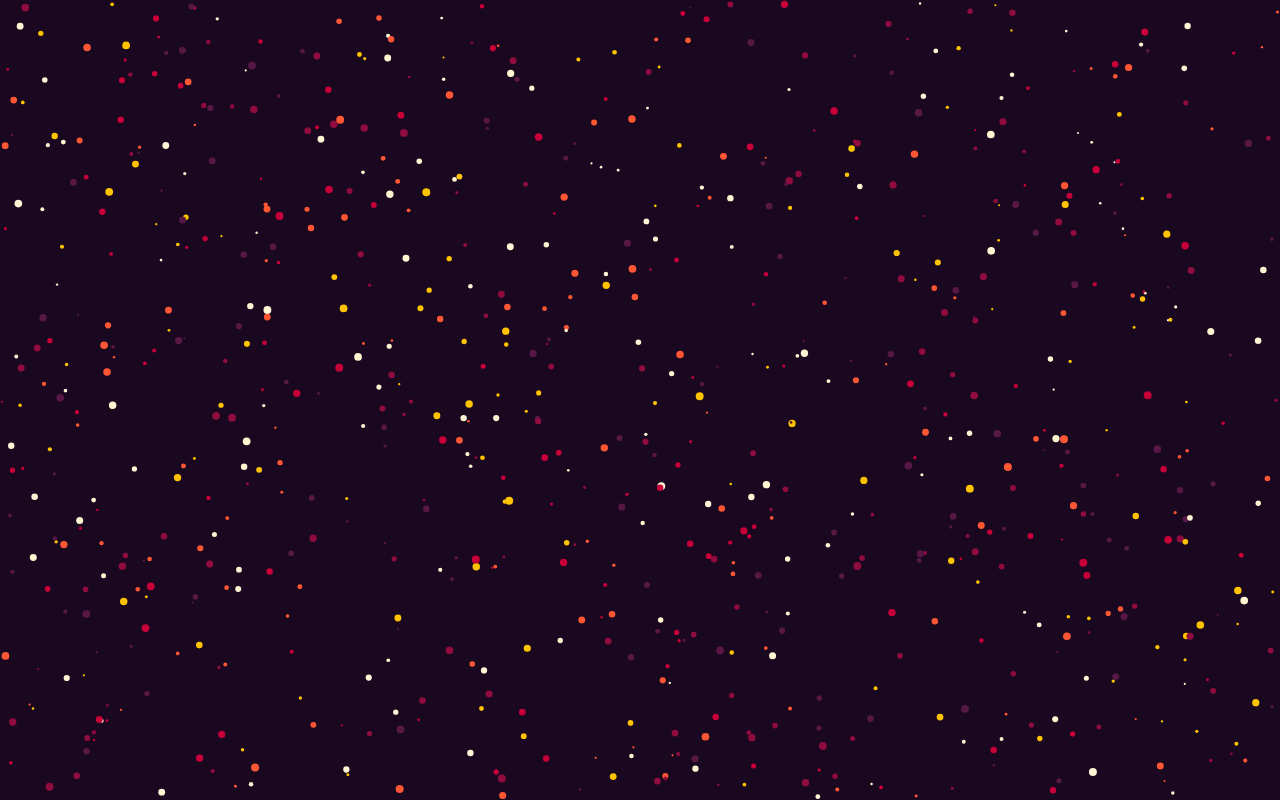
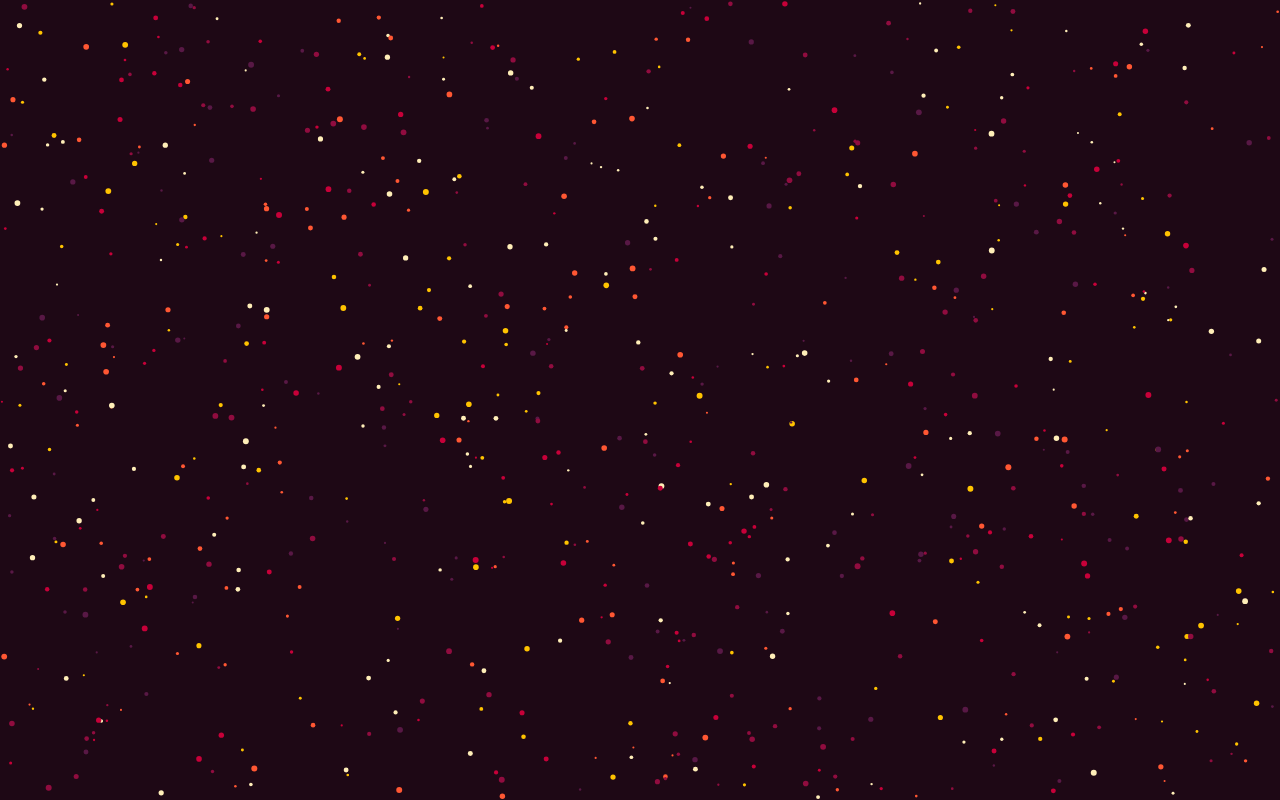
Before and after one commit to Isha-Viragi/interactive-canvas, a plain HTML site: page index.html in a window 1280 px wide. Drawn offline with Linux system fonts and the light colour scheme.

Commit message:
Update code for visual beautification

```diff
--- a/main.js
+++ b/main.js
@@ -21,7 +21,7 @@ const colorArray = [
   "#C70039",
   "#FF5733",
   "#FFC300",
-  "#fff5d3",
+  "#ffeeb8",
 ]
 
 //Event Listeners
@@ -85,7 +85,7 @@ let circleArray = [];
 function init() {
   circleArray = [];
   for (let i = 0; i < totalCircles; i++) {
-    let radius = (Math.random() * 3) + 1;
+    let radius = (Math.random() * 2) + 1;
     let x = Math.random() * (window.innerWidth - radius * 2) + radius;
     let y = Math.random() * (window.innerHeight - radius * 2) + radius;
     let dx = (Math.random() - 0.5);
--- a/styles.css
+++ b/styles.css
@@ -8,5 +8,5 @@ canvas{
 }
 
 body{
-  background-color: rgb(26, 7, 32);
+  background-color: rgb(30, 8, 21);
 }
```
